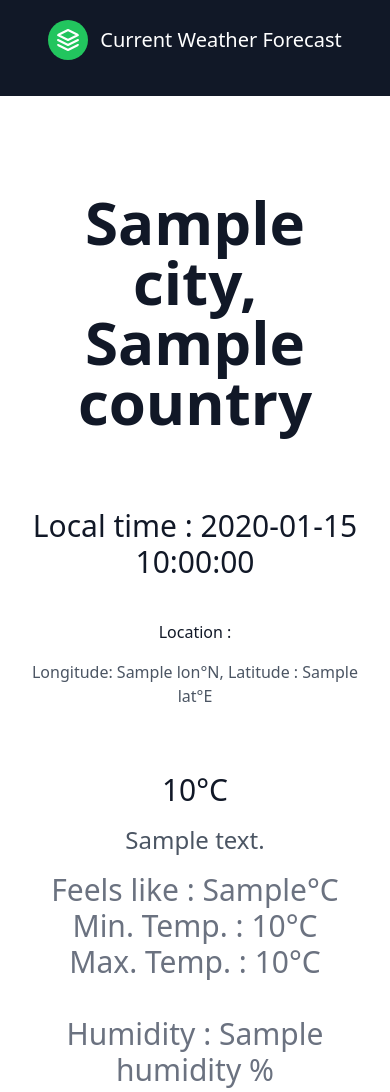
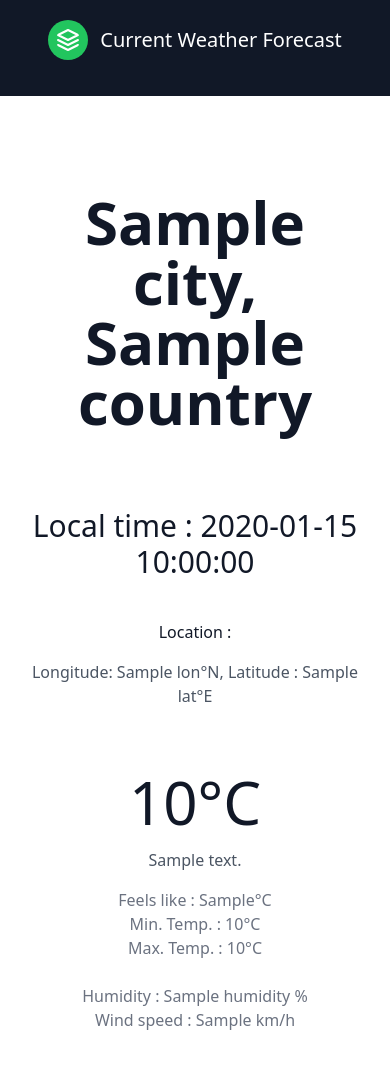
Before and after one commit to tinkuhore/WeatherForecast_API, a Flask app: template templates/result.html in a window 390 px wide. Shown: the top 1092 px of the page. Run offline with Flask 2, Linux system fonts and the light colour scheme; the template is opened without the code that fills it: most values are stand-ins (such as "Sample title", 1, 10 or a date in 2020); some libraries are stand-ins or nearby versions.

Commit message:
font size change

```diff
--- a/templates/result.html
+++ b/templates/result.html
@@ -31,10 +31,10 @@
         <p class="title-font sm:text-1xl text-1xl mb-4 font-medium text-gray-600">
           Longitude: {{  data['location']['lon'] }}°N, Latitude : {{  data['location']['lat'] }}°E</p></br></br>
 
-      <h3 class="title-font sm:text-7xl text-3xl mb-4 font-medium text-gray-900">{{ data['temp'] }}°C</h3>
-        <p class="title-font sm:text-2xl text-2xl mb-4 font-medium text-gray-600">{{ data['description'].capitalize() }}</p>
+      <h3 class="title-font sm:text-7xl text-6xl mb-4 font-medium text-gray-900">{{ data['temp'] }}°C</h3>
+        <p class="title-font sm:text-2xl text-1xl mb-4 font-medium text-gray-600">{{ data['description'].capitalize() }}</p>
 
-      <h4 class="title-font sm:text-2xl text-3xl mb-4 font-medium text-gray-500">
+      <h4 class="title-font sm:text-2xl text-1xl mb-4 font-medium text-gray-500">
         Feels like : {{ data['feels_like'] }}°C </br>
         Min. Temp. : {{ data['temp_min'] }}°C </br>
         Max. Temp. : {{ data['temp_max'] }}°C</br></br>
```
